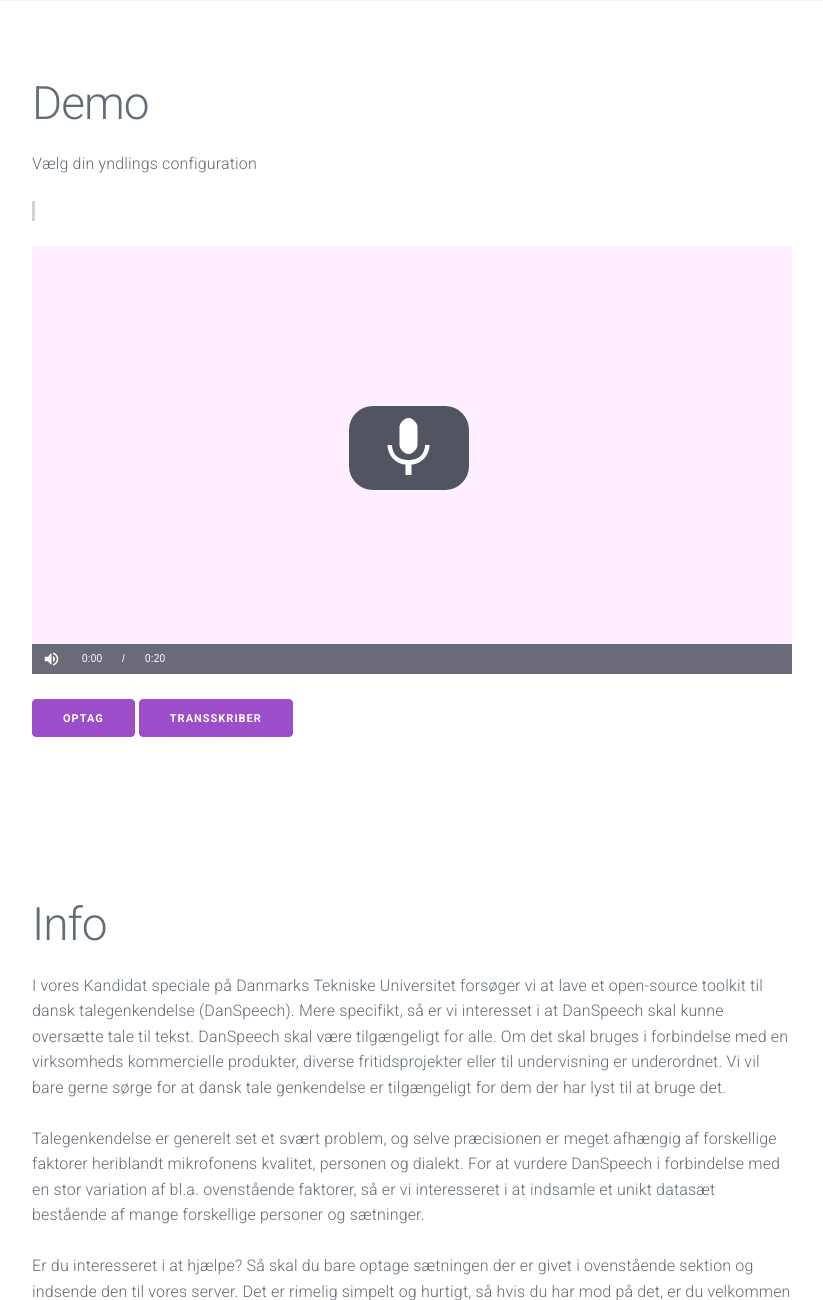
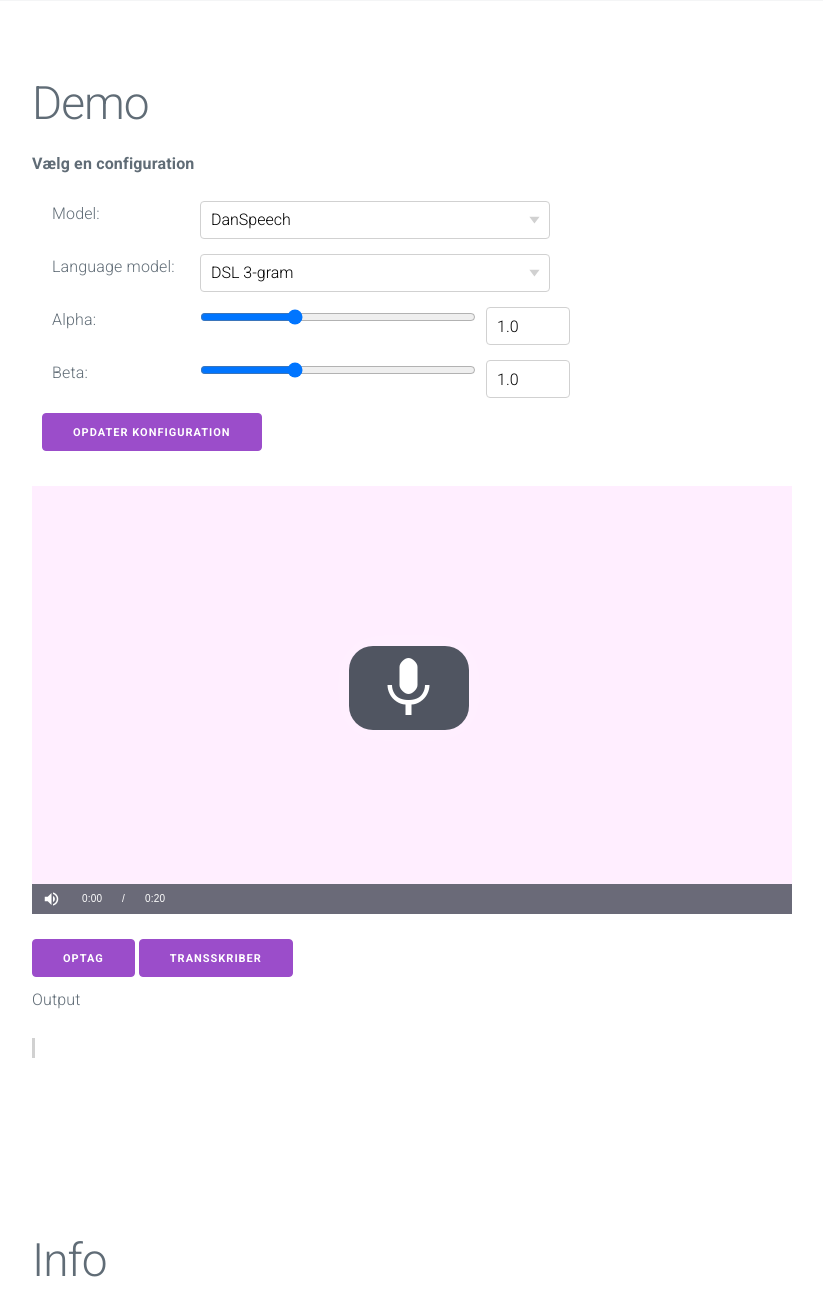
Before and after one commit to Rasmusafj/danspeech_webapp, a Django app: page /demo/ in a window 1280 px wide. Shown: the part 500-1800 px from the top of the page, without its empty margins (228-1051 px from the left). Run offline with Django 3.2, Linux system fonts and the light colour scheme; some libraries are stand-ins or nearby versions.

Commit message:
Frontend for configurations

```diff
--- a/demo/templates/demo.js
+++ b/demo/templates/demo.js
@@ -124,3 +124,23 @@ function sendAudio(){
 }
 
 createPlayer();
+
+function changeRangeValueAlpha(val){
+    document.getElementById("myRangeAlpha").value = isNaN(parseFloat(val, 3)) ? 0 : parseFloat(val, 10);
+    showValue1(val);
+}
+
+function changeInputValueAlpha(val){
+    document.getElementById("numberAlpha").value = isNaN(parseFloat(val, 3)) ? 0 : parseFloat(val, 10);
+    showValue1(val);
+}
+
+function changeRangeValueBeta(val){
+    document.getElementById("myRangeBeta").value = isNaN(parseFloat(val, 3)) ? 0 : parseFloat(val, 10);
+    showValue1(val);
+}
+
+function changeInputValueBeta(val){
+    document.getElementById("numberBeta").value = isNaN(parseFloat(val, 3)) ? 0 : parseFloat(val, 10);
+    showValue1(val);
+}
--- a/demo/templates/demo_index.html
+++ b/demo/templates/demo_index.html
@@ -1,5 +1,5 @@
 <!DOCTYPE html>
-<html lang="en">
+<html lang="en" xmlns="http://www.w3.org/1999/html">
 <head>
 
     {% load static %}
@@ -128,11 +128,99 @@
                 Demo
             </h1>
             <p id="tekst-beskrivelse">
-                    Vælg din yndlings configuration
+                <b>Vælg en configuration</b>
             </p>
-            <p id="safari-text" style="font-weight: bold;">
 
-            </p>
+
+            <div class="container">
+                <form action="update_config/" method="post">
+                    {% csrf_token %}
+                    <div class="row">
+                        <div class="column column-20">
+                            <p>Model:</p>
+                        </div>
+                        <div class="column column-50">
+                        <select name="model_choice">
+                            <option value="0">DanSpeech</option>
+                            <option value="1">Baseline (no augmentations)</option>
+                            <option value="2">Baseline (augmentations)</option>
+                            <option value="3">1 convolutional layer</option>
+                            <option value="4">3 convolutional layers (32 filters)</option>
+                            <option value="5">3 convolutional layers (96 filters)</option>
+                            <option value="6">3 RNNs</option>
+                            <option value="7">7 RNNs</option>
+                            <option value="8">9 RNNs</option>
+                            <option value="9">400 hidden units</option>
+                            <option value="10">1200 hidden units</option>
+                            <option value="11">1600 hidden units</option>
+                            <option value="12">Transfer learning - 0 frozen layers</option>
+                            <option value="13">Transfer learning - 3 frozen layers</option>
+                            <option value="14">Pooled data model</option>
+                            <option value="15">English speech recognition</option>
+                        </select>
+                        </div>
+                    </div>
+                    <div class="row">
+                        <div class="column column-20">
+                            <p>Language model:</p>
+                        </div>
+                        <div class="column column-50">
+                        <select name="language_model">
+                            <option value="0">DSL 3-gram</option>
+                            <option value="1">DSL 5-gram</option>
+                            <option value="2">Wiki 3-gram</option>
+                            <option value="3">Wiki 5-gram</option>
+                            <option value="4">Leipzig 3-gram</option>
+                            <option value="5">Leipzig 5-gram</option>
+                            <option value="6">DSL + Wiki 3-gram</option>
+                            <option value="7">DSL + Wiki 5-gram</option>
+                            <option value="8">DSL + Leipzig 3-gram</option>
+                            <option value="9">DSL + Leipzig 5-gram</option>
+                            <option value="10">Wiki + Leipzig 3-gram</option>
+                            <option value="11">Wiki + Leipzig 5-gram</option>
+                            <option value="12">Combined corpora 3-gram</option>
+                            <option value="13">Combined corpora 5-gram</option>
+                            <option value="14">LibriSpeech 3-gram</option>
+                            <option value="15">LibriSpeech 4-gram</option>
+                        </select>
+                        </div>
+                    </div>
+                    <div class="row">
+                        <div class="column column-20">
+                            <p>Alpha:</p>
+                        </div>
+                        <div class="column column-40">
+                            <input name="alpha" style="width: 100%;" type="range" min="0" max="3" step="0.05" value="1"
+                                   class="slider" id="myRangeAlpha" oninput="changeInputValueAlpha(this.value)">
+                        </div>
+                        <div class="column-10">
+                            <input type="number" id="numberAlpha" min="0" max="3" step="0.05" value="1.0" onkeyup="changeRangeValueAlpha(this.value)"/>
+                        </div>
+                    </div>
+                    <div class="row">
+                        <div class="column column-20">
+                            <p>Beta:</p>
+                        </div>
+                        <div class="column column-40">
+                            <input name="beta" style="width: 100%;" type="range" min="0" max="3" step="0.05" value="1"
+                                   class="slider" id="myRangeBeta" oninput="changeInputValueBeta(this.value)">
+                        </div>
+                        <div class="column-10">
+                            <input type="number" id="numberBeta" min="0" max="3" step="0.05" value="1.0" onkeyup="changeRangeValueBeta(this.value)"/>
+                        </div>
+                    </div>
+                    <div class="row">
+                        <button type="submit"> Opdater konfiguration</button>
+                    </div>
+                </form>
+            </div>
+
+            <audio id="myAudio" class="video-js vjs-default-skin center"></audio>
+            </br>
+            <button id="record-button" class="button">Optag</button>
+            <input id="submitAudio" class="button" type="submit" value="Transskriber">
+
+            <p>Output</p>
             <blockquote>
                 <p>
                     <strong id="transcription" class="center">
@@ -140,11 +228,6 @@
                     </strong>
                 </p>
             </blockquote>
-            <audio id="myAudio" class="video-js vjs-default-skin center"></audio>
-            </br>
-            <button id="record-button" class="button">Optag</button>
-            <input id="submitAudio" class="button" type="submit" value="Transskriber">
-
         </section>
         <section class="container" id="info">
             <h1 class="">
--- a/demo/urls.py
+++ b/demo/urls.py
@@ -6,4 +6,5 @@ urlpatterns = [
     path('', views.index, name='index'),
     path('preprocess_audio/', views.preprocess_webm, name='preprocess_audio'),
     path('transcribe/', views.transcribe, name='transcribe'),
+    path('update_config/', views.update_config, name='update_config'),
 ]
--- a/demo/views.py
+++ b/demo/views.py
@@ -7,7 +7,7 @@ import os
 from django.core.files.base import ContentFile
 from django.core.files.storage import default_storage
 
-# Create your views here.
+
 def index(request):
     template = loader.get_template('demo_index.html')
     return HttpResponse(template.render({}, request))
@@ -16,7 +16,7 @@ def index(request):
 def preprocess_webm(request):
     old_file = os.path.join(settings.MEDIA_ROOT, "tmp.webm")
     if os.path.isfile(old_file):
-        os.remove(os.path.join(settings.MEDIA_ROOT, "tmp.webm"))
+        os.remove(old_file)
 
     audio_file = request.FILES.get('recorded_audio')
     path = default_storage.save('tmp.webm', ContentFile(audio_file.read()))
@@ -30,6 +30,15 @@ def preprocess_webm(request):
     })
 
 
+def update_config(request):
+    model = request.POST["model_choice"]
+    lm = request.POST["language_model"]
+    alpha = request.POST["alpha"]
+    beta = request.POST["beta"]
+
+    return HttpResponse(status=204)
+
+
 def transcribe(request):
     return JsonResponse({
         'success': True,
```
